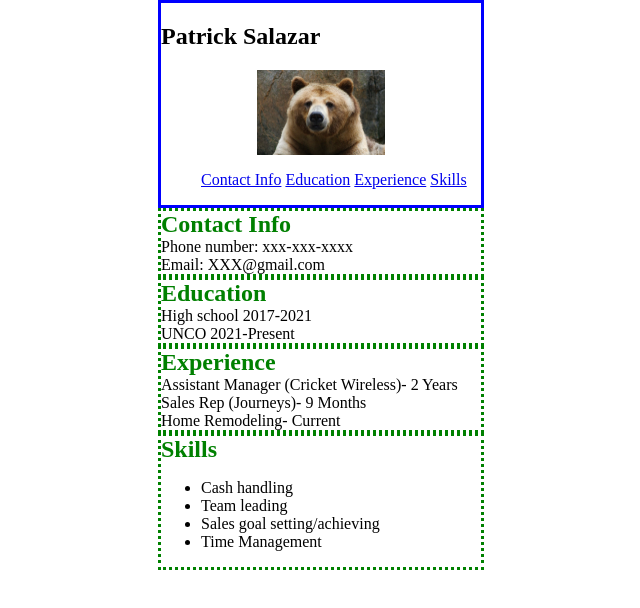
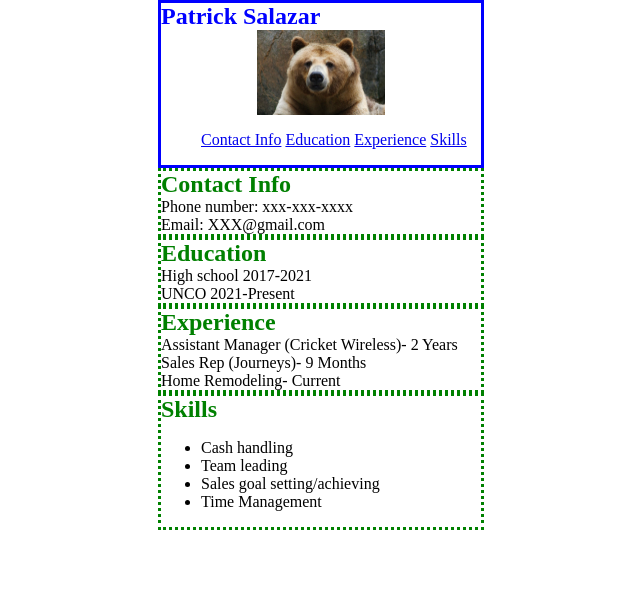
Before and after one commit to T33P/T33P.github.io, a plain HTML site: page resume/index.html in a window 1280 px wide. Shown: the whole page, without its empty margins (319-959 px from the left). Drawn offline with Linux system fonts and the light colour scheme; files whose address does not match are found by name.

Commit message:
Update style.css

```diff
--- a/resume/css/style.css
+++ b/resume/css/style.css
@@ -7,6 +7,10 @@ section {
   margin: auto;
   border-color: green;
   border-style: dotted;
+}
+h1 {
+  color: blue;
+  margin:auto;
 }
 h2 {
   color: green;
```
